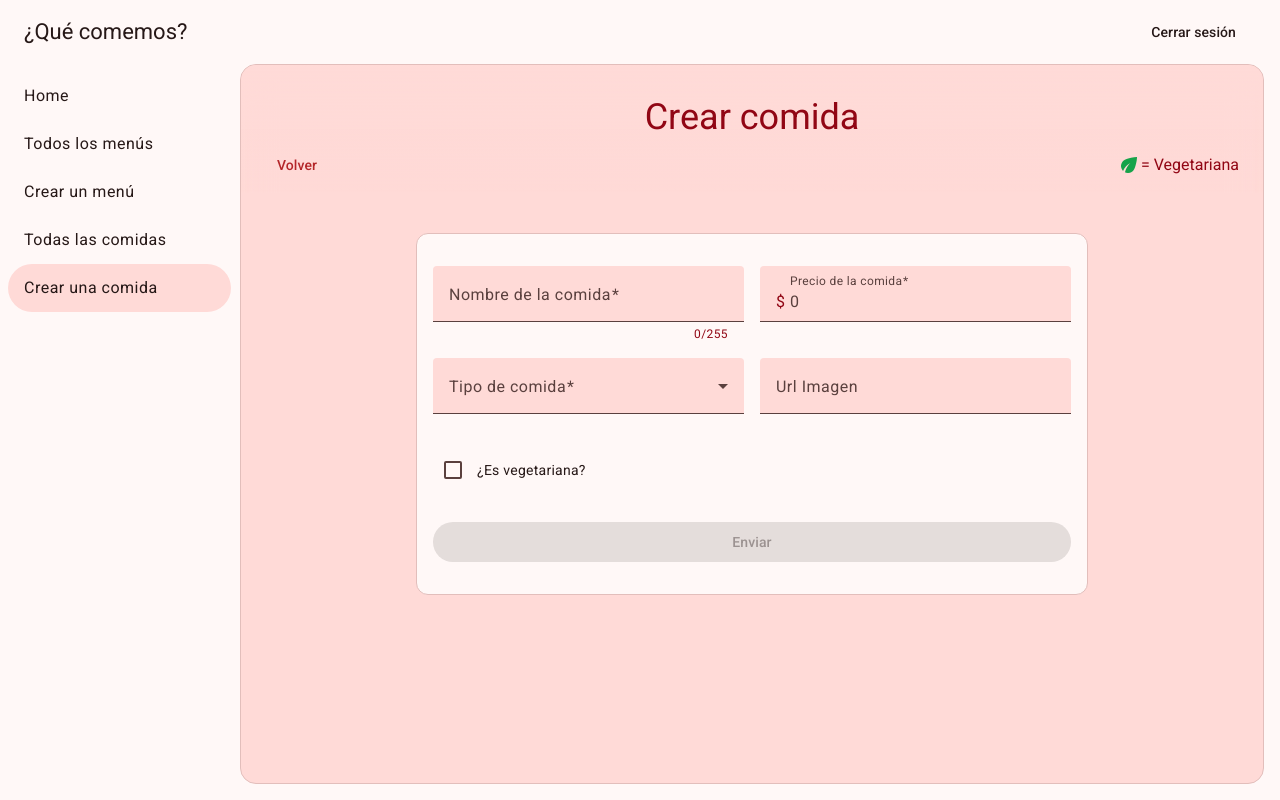
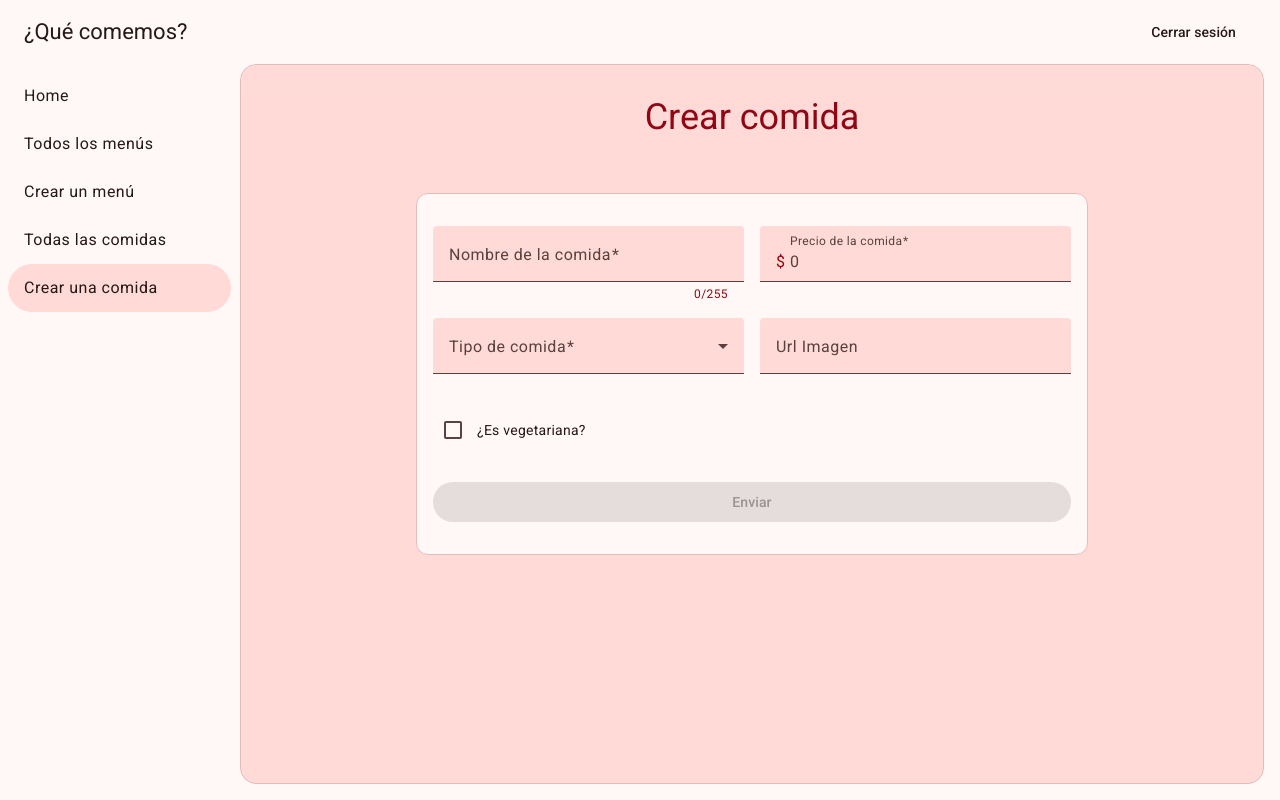
Before and after one commit to Pedro0604/quecomemos-web, an Angular app: page /comida/create in a window 1280 px wide. Built offline with nearby package versions, Linux system fonts and the light colour scheme; sample sign-in values are in the browser's storage.

Commit message:
Saca icono vegetariana en comida form

```diff
--- a/src/app/comida-form/comida-form.component.html
+++ b/src/app/comida-form/comida-form.component.html
@@ -1,12 +1,3 @@
-<ng-template #extra>
-      <span class="flex justify-between mx-6">
-        <button mat-button (click)="history.back()">Volver</button>
-        <span class="flex items-center">
-          <mat-icon class="text-green-600">eco</mat-icon> = Vegetariana
-        </span>
-      </span>
-</ng-template>
-
 <mat-card class="w-full max-w-2xl h-full mx-auto" appearance="outlined">
   <mat-card-content class="my-4">
     <form [formGroup]="form" (ngSubmit)="onSubmit()" class="flex flex-col gap-4">
--- a/src/app/comida-form/comida-form.component.ts
+++ b/src/app/comida-form/comida-form.component.ts
@@ -56,7 +56,7 @@ type ComidaFormData = {
   standalone: true,
   styleUrl: './comida-form.component.css'
 })
-export class ComidaFormComponent implements OnInit, AfterViewInit {
+export class ComidaFormComponent implements OnInit {
     comida: Comida | null = null;
 
     error: boolean = false;
@@ -201,11 +201,5 @@ export class ComidaFormComponent implements OnInit, AfterViewInit {
       }
     }
 
-    @ViewChild('extra') extraTemplate!: TemplateRef<any> | null;
-
-    ngAfterViewInit(): void {
-      this.layoutService.setExtra(this.extraTemplate);
-    }
-
     protected readonly history = history;
 }
```
